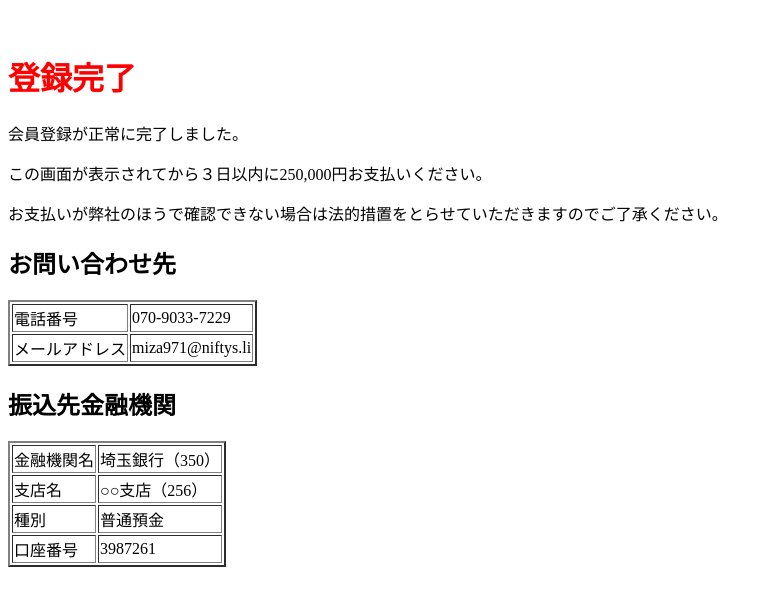
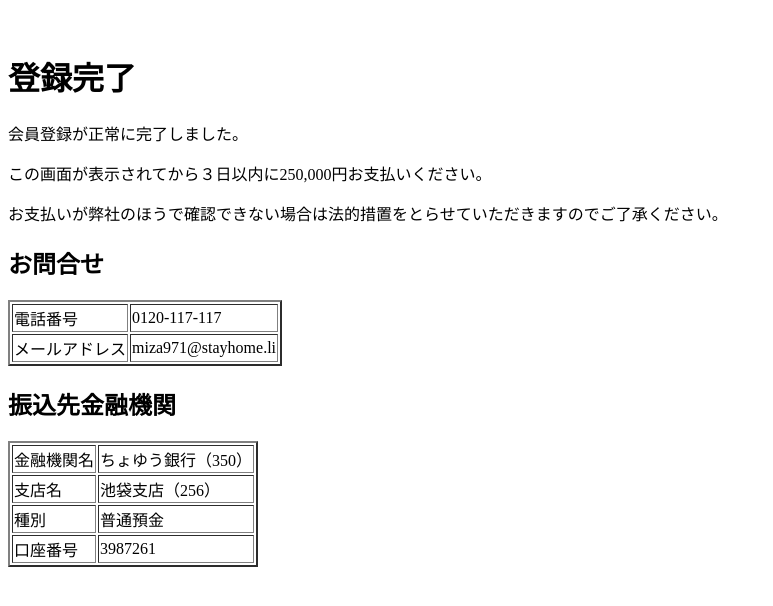
Before and after one commit to Yusuke4016/Yusuke_test.github.io, a plain HTML site: page invoice.html in a window 1280 px wide. Shown: the whole page, without its empty margins (0-773 px from the left). Drawn offline with Linux system fonts and the light colour scheme.

Commit message:
Add files via upload

```diff
--- a/invoice.html
+++ b/invoice.html
@@ -2,29 +2,29 @@
 <html lang=ja dir="ltr">
   <head>
     <meta charset="utf-8">
-    <title><ご登録ありがとうございます</title>
+    <title>登録完了</title>
   </head>
   <body>
-　　<h1><font color="red">登録完了</font></h1>
-   <p><blink>会員登録が正常に完了しました。</blink></p>
+　　<h1>登録完了</h1>
+   <p>会員登録が正常に完了しました。</p>
    <p>この画面が表示されてから３日以内に250,000円お支払いください。</P>
    <p>お支払いが弊社のほうで確認できない場合は法的措置をとらせていただきますのでご了承ください。</p>
-   <h2>お問い合わせ先</h2>
+   <h2>お問合せ</h2>
    <table border="2">
     <tr>
-      <td>電話番号</td><td>070-9033-7229</td>
+      <td>電話番号</td><td>0120-117-117</td>
     </tr>
     <tr>
-      <td>メールアドレス</td><td>miza971@niftys.li</td>
+      <td>メールアドレス</td><td>miza971@stayhome.li</td>
     </tr>
    </table>
    <h2>振込先金融機関</h2>
    <table border="2">
      <tr>
-       <td>金融機関名</td><td>埼玉銀行（350）</td>
+       <td>金融機関名</td><td>ちょゆう銀行（350）</td>
      </tr>
      <tr>
-       <td>支店名</td><td>○○支店（256）</td>
+       <td>支店名</td><td>池袋支店（256）</td>
      </tr>
      <tr>
        <td>種別</td><td>普通預金</td>
```
